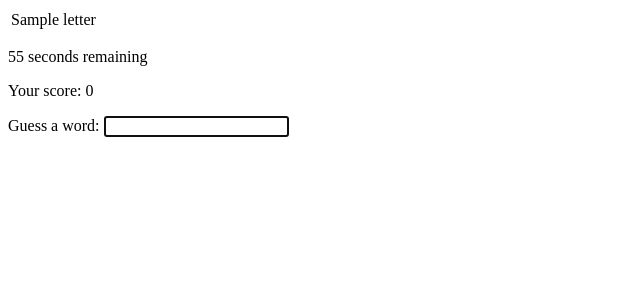
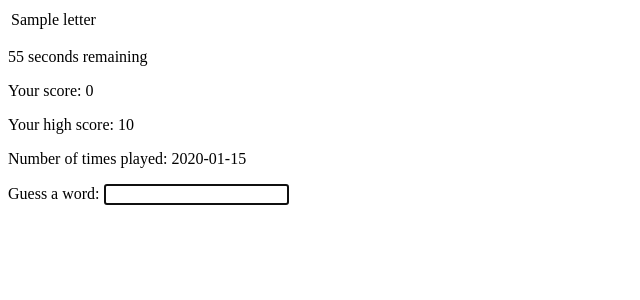
Before and after one commit to agnesmcc/flask-boggle, a Flask app: template templates/home.html in a window 1280 px wide. Shown: the top 300 px of the page, without its empty margins (0-640 px from the left). Run offline with Flask 2, Linux system fonts and the light colour scheme; the template is opened without the code that fills it: most values are stand-ins (such as "Sample title", 1, 10 or a date in 2020); parts of the project's set-up code (start-up, migrations or seed data) failed here and were passed over.

Commit message:
track high score an times played

```diff
--- a/app.py
+++ b/app.py
@@ -13,7 +13,14 @@ def home():
     session['board'] = board
     print('SESSION:', session['board'])
     session['score'] = 0
-    return render_template('home.html', board=board)
+    if 'high_score' not in session:
+        session['high_score'] = 0
+    if 'num_played' not in session:
+        session['num_played'] = 0
+    return render_template('home.html',
+        board=board,
+        high_score=session['high_score'],
+        times_played=session['num_played'])
 
 @app.route('/submit', methods=["POST"])
 def submit():
@@ -31,3 +38,13 @@ def submit():
     response = {'result': is_valid, 'score': session['score']}
     print(response)
     return jsonify(response)
+
+@app.route('/score', methods=["POST"])
+def score():
+    score = int(request.json.get('score', ''))
+    if score > session['high_score']:
+        session['high_score'] = score
+    session['num_played'] = session['num_played'] + 1
+    print('submitted score: %s, high score: %s, times played: %s' %
+        (score, session['high_score'], session['num_played']))
+    return jsonify('')
--- /dev/null
+++ b/static/js/stats.js
@@ -0,0 +1,5 @@
+async function updateScore(){
+    console.debug('updating high score');
+    let score = $("#player-score").text();
+    resp = await axios.post('/score', {score: score})
+}
--- a/static/js/timer.js
+++ b/static/js/timer.js
@@ -18,6 +18,7 @@ function countdown() {
         clearInterval(timer);
         // console.log("Time's up!");
         $("#countdown").text("Time's up!");
+        updateScore();
         gameExpired = true;
     }
 }
--- a/templates/base.html
+++ b/templates/base.html
@@ -9,6 +9,5 @@
 </head>
 <body>
     {% block content %}{% endblock %}
-    <script src="{{ url_for('static', filename='js/form.js') }}"></script>
 </body>
 </html>
--- a/templates/home.html
+++ b/templates/home.html
@@ -13,6 +13,8 @@
 <p id="countdown"></p>
 
 <p>Your score: <span id="player-score">0</span></p>
+<p>Your high score: <span id="player-high-score">{{high_score}}</span></p>
+<p>Number of times played: <span id="player-num-played">{{times_played}}</span></p>
 
 <form id="guess-form">
     <label id="guess-label" for="guess">Guess a word:</label>
@@ -21,5 +23,7 @@
 
 <p id="result"></p>
 
+<script src="{{ url_for('static', filename='js/form.js') }}"></script>
 <script src="{{ url_for('static', filename='js/timer.js') }}"></script>
+<script src="{{ url_for('static', filename='js/stats.js') }}"></script>
 {% endblock %}
```
